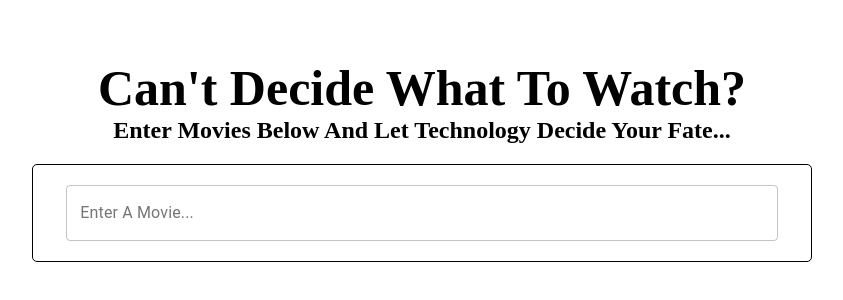
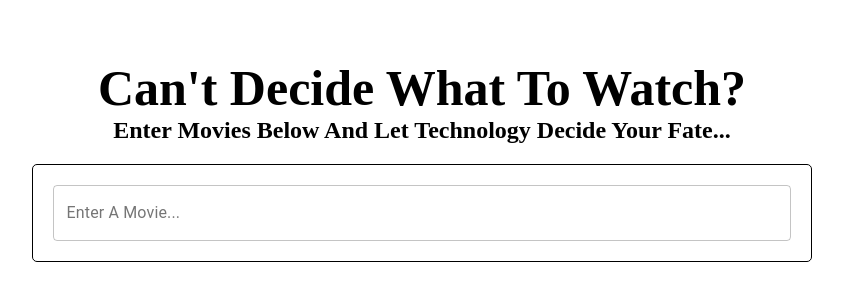
Before and after one commit to DBlack2021/movie-picker, a Next.js app: page / in a window 1280 px wide. Shown: the part 258-558 px from the top of the page, without its empty margins (218-1061 px from the left). Built offline with nearby package versions, Linux system fonts and the light colour scheme.

Commit message:
quick fix

```diff
--- a/components/MoviePicker/Form.module.css
+++ b/components/MoviePicker/Form.module.css
@@ -31,7 +31,7 @@
 
 .input {
   margin: 5px!important;
-  width: 95%;
+  width: 100%;
 }
 
 .addMovie {
--- a/components/MoviePicker/MoviePicker.jsx
+++ b/components/MoviePicker/MoviePicker.jsx
@@ -118,9 +118,6 @@ export default function MoviePicker() {
     <div className={styles.appContainer}>
       <form className={styles.form} autoComplete="off">
         <TextField className={styles.input} id="outlined-basic" label="Enter A Movie..." variant="outlined" onChange={handleInput} value={movie} onKeyDown={handleKeyDown} />
-        {/* <IconButton className={styles.addMovie} disabled={!movie} onClick={() => search(movie)} color="primary">
-          <SearchIcon />
-        </IconButton> */}
       </form>
 
       {searchResults.length != 0 &&
```
